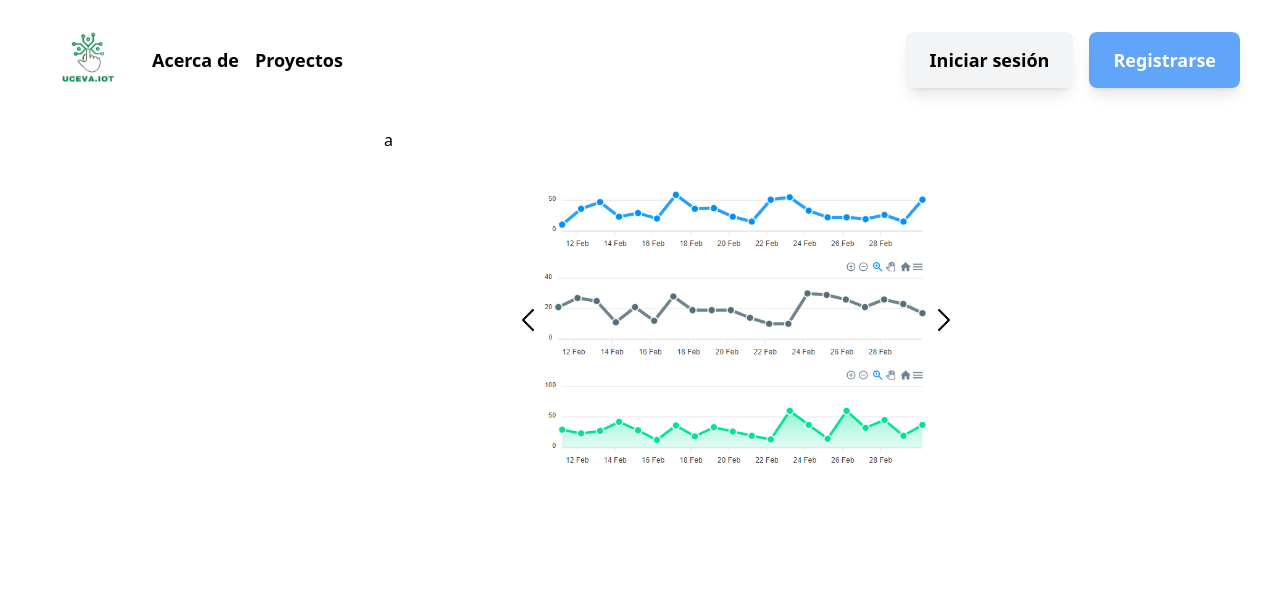
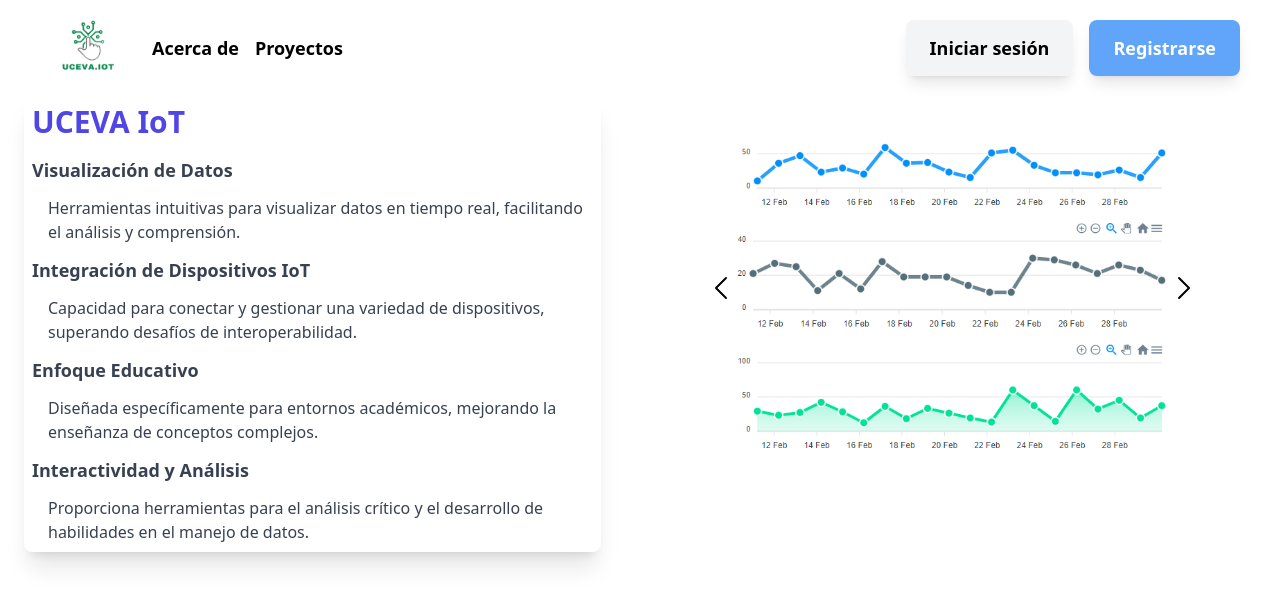
Before and after one commit to jaimediaz96/uceva.iot, a React (Vite) app in the folder uceva-iot-front/: page / in a window 1280 px wide. Shown: the top 606 px of the page. Built offline with nearby package versions, Linux system fonts and the light colour scheme.

Commit message:
Added Proyect Summary, summary in the page Home

```diff
--- a/uceva-iot-front/src/Components/Layout.jsx
+++ b/uceva-iot-front/src/Components/Layout.jsx
@@ -1,6 +1,6 @@
 function Layout({ children }) {
   return (
-    <div className="flex flex-col items-center mt-32">
+    <div className="flex flex-col items-center mt-24">
       {children}
     </div>
   );
--- a/uceva-iot-front/src/Components/Navbar.jsx
+++ b/uceva-iot-front/src/Components/Navbar.jsx
@@ -4,7 +4,7 @@ function Navbar() {
   const activeStyle = "underline underline-offset-4";
 
   return (
-    <nav className="flex justify-between items-center fixed top-0 w-full z-10 py-3 px-10 font-extrabold text-lg">
+    <nav className="flex justify-between items-center fixed top-0 w-full z-10 px-10 font-extrabold text-lg">
       <ul className="flex items-center gap-4">
         <li>
           <NavLink to="/">
--- a/uceva-iot-front/src/Pages/Home/Carousel.jsx
+++ b/uceva-iot-front/src/Pages/Home/Carousel.jsx
@@ -35,7 +35,7 @@ const Carousel = () => {
   }
 
   return (
-    <div className='flex items-center w-96 h-96'>
+    <div className='flex items-center w-1/2 h-96'>
       <button
         className="hover:bg-gray-100"
         onClick={prevImage}
@@ -43,7 +43,7 @@ const Carousel = () => {
         <ChevronLeftIcon className="h-8 w-8 text-black" />
       </button>
       <img
-        className="w-full h-full object-contain"
+        className="w-3/4 h-full object-contain"
         src={images[currentImageIndex]}
         alt={`Slide ${currentImageIndex}`}
       />
--- /dev/null
+++ b/uceva-iot-front/src/Pages/Home/ProjectSummary.jsx
@@ -0,0 +1,22 @@
+function ProjectSummary() {
+  return (
+    <div className="w-full lg:w-1/2 mx-6 shadow-xl rounded-lg p-2 bg-white hover:bg-gray-100 transition-all duration-300">
+      <h1 className="text-3xl font-bold text-indigo-600 mb-4">UCEVA IoT</h1>
+      <dl className="list-disc list-inside space-y-3 text-gray-700">
+        <dt className="text-lg font-semibold">Visualización de Datos</dt>
+        <dd className="ml-4">Herramientas intuitivas para visualizar datos en tiempo real, facilitando el análisis y comprensión.</dd>
+
+        <dt className="text-lg font-semibold">Integración de Dispositivos IoT</dt>
+        <dd className="ml-4">Capacidad para conectar y gestionar una variedad de dispositivos, superando desafíos de interoperabilidad.</dd>
+
+        <dt className="text-lg font-semibold">Enfoque Educativo</dt>
+        <dd className="ml-4">Diseñada específicamente para entornos académicos, mejorando la enseñanza de conceptos complejos.</dd>
+
+        <dt className="text-lg font-semibold">Interactividad y Análisis</dt>
+        <dd className="ml-4">Proporciona herramientas para el análisis crítico y el desarrollo de habilidades en el manejo de datos.</dd>
+      </dl>
+    </div>
+  );
+}
+
+export default ProjectSummary;
--- a/uceva-iot-front/src/Pages/Home/index.jsx
+++ b/uceva-iot-front/src/Pages/Home/index.jsx
@@ -1,9 +1,10 @@
 import Carousel from "./Carousel";
+import ProjectSummary from "./ProjectSummary";
 
 function Home() {
   return (
-    <div className="flex justify-between">
-      <div className="h-20 w-32">a</div>
+    <div className="flex gap-20">
+      <ProjectSummary />
       <Carousel />
     </div>
   );
```
